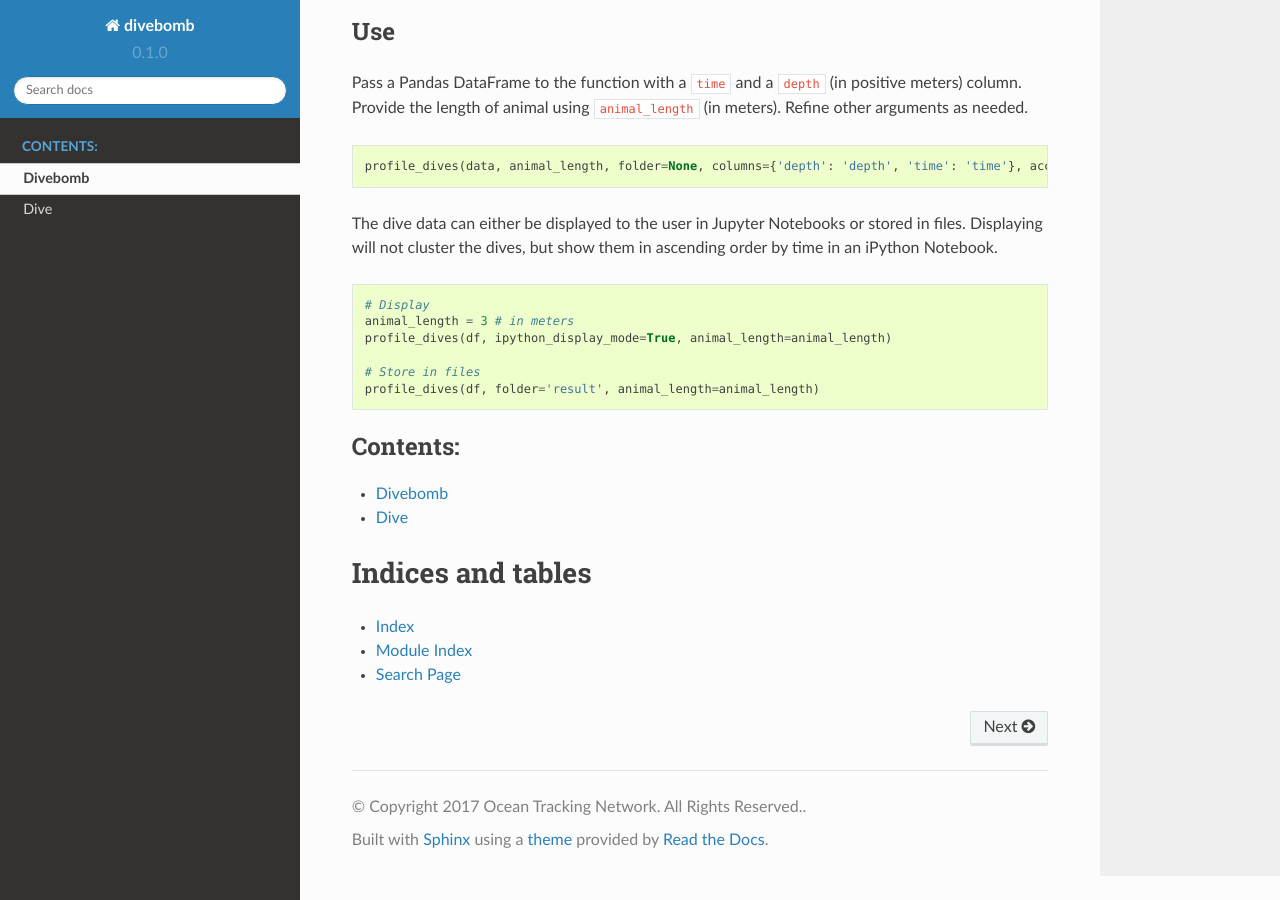
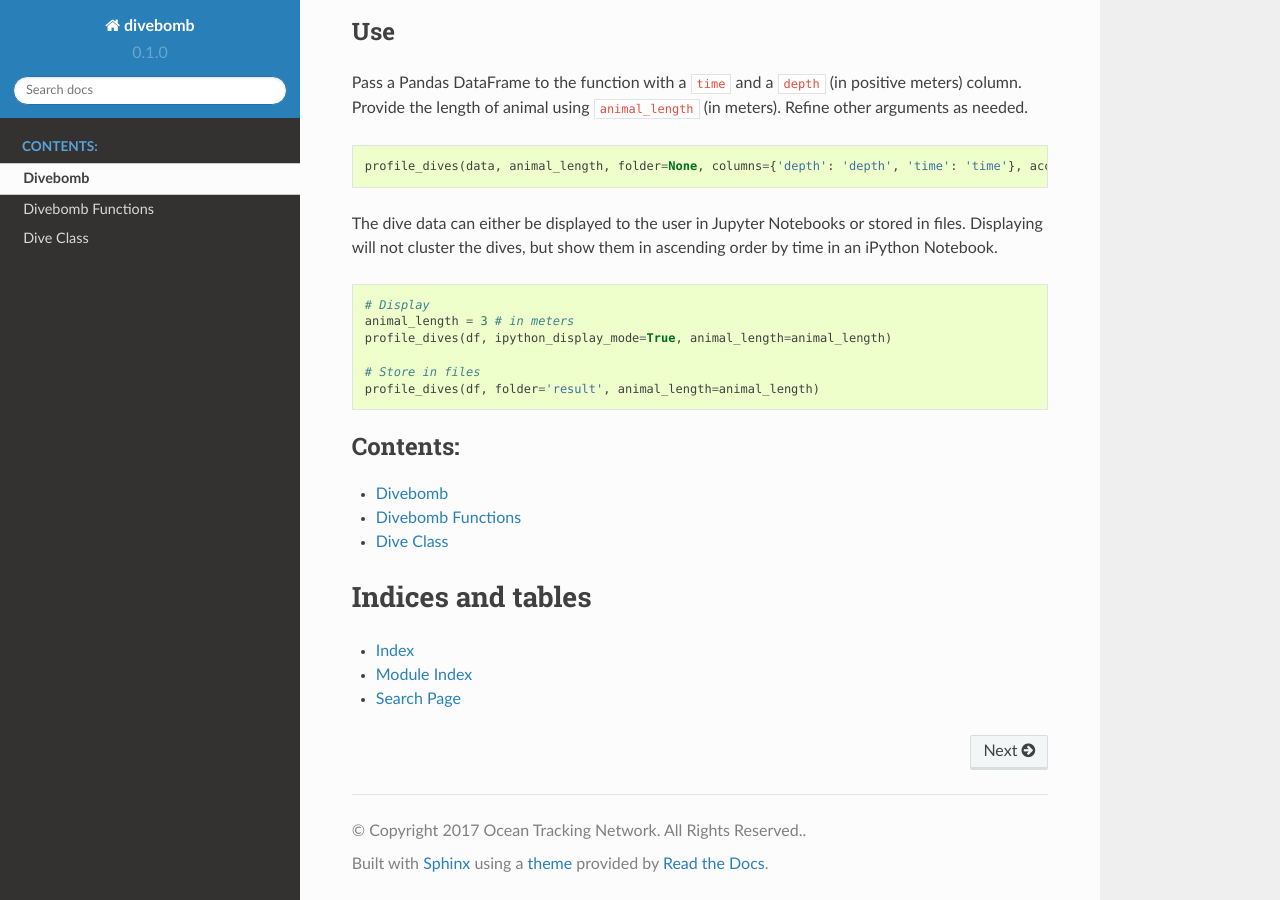
Before and after one commit to ocean-tracking-network/divebomb, a Sphinx documentation site: the page built from docs/index.rst, in a window 1280 px wide and 900 px high, scrolled down 1301 px. Built offline with Sphinx 7.4.7 and the Read the Docs theme 2.0.0, drawn with Linux system fonts in a browser that asks for light colours.

Commit message:
Updated docs for RTD

```diff
--- a/docs/dive.rst
+++ b/docs/dive.rst
@@ -1,12 +1,10 @@
 .. _dive_page:
 
 
-Dive
-----
+Dive Class
+----------
 
-.. automodule:: Dive
-
-.. autoclass:: Dive
+.. autoclass:: Dive.Dive
    :members: __init__,
     get_descent_duration,
     get_ascent_duration,
--- a/docs/index.rst
+++ b/docs/index.rst
@@ -64,6 +64,7 @@ cluster the dives, but show them in ascending order by time in an iPython Notebo
    :caption: Contents:
 
    self
+   divebomb_functions
    dive
 
 
```
Also changed, not shown: docs/divebomb_functions.rst (added, +12 -0 lines).
